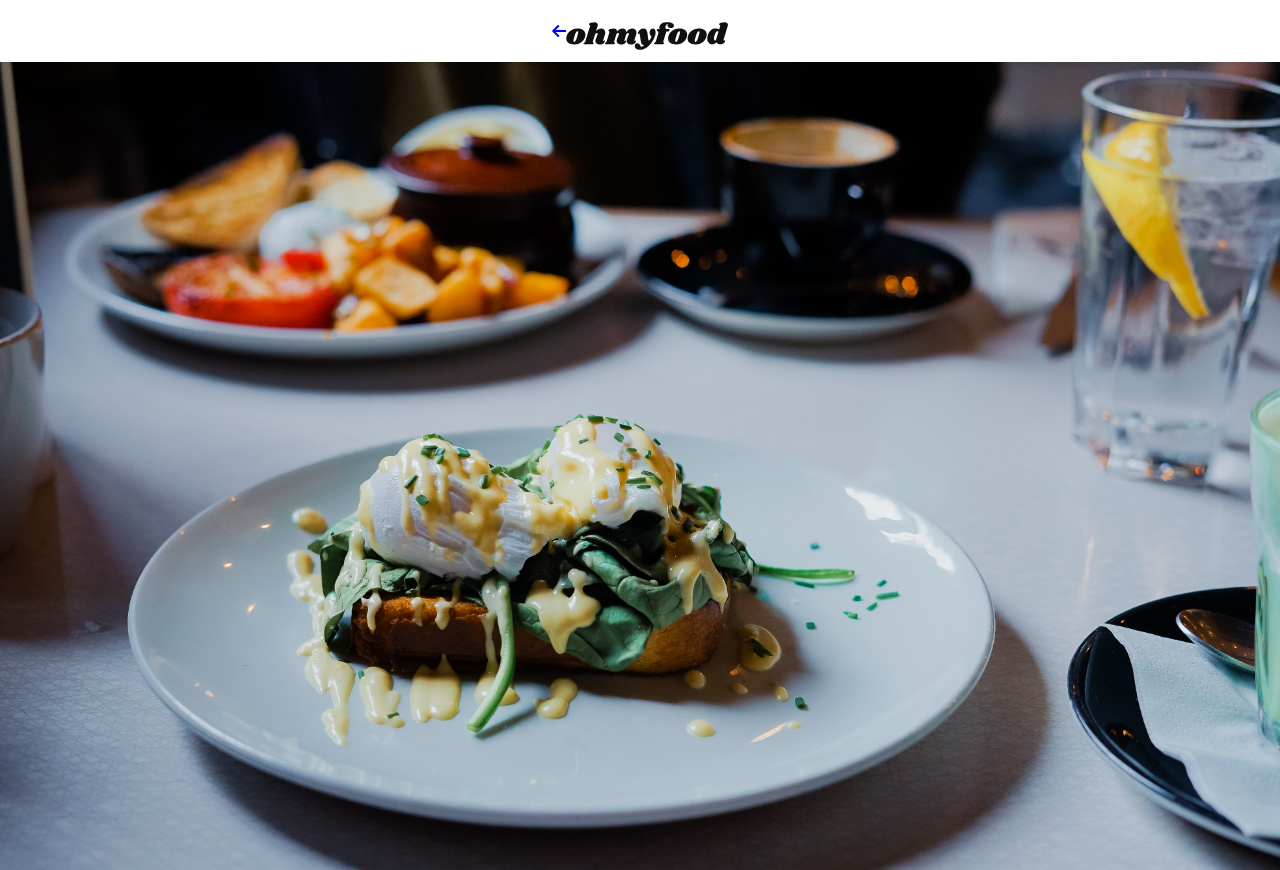
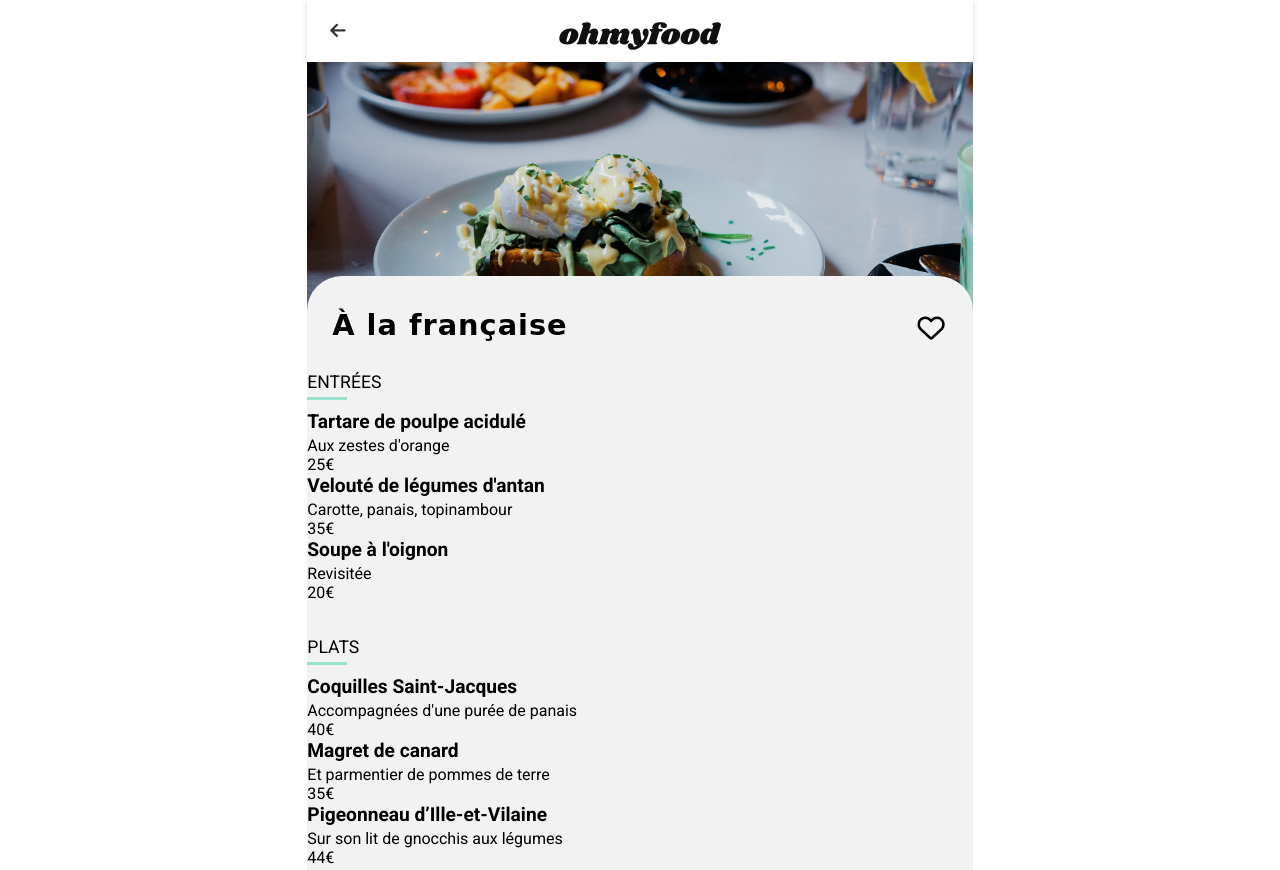
Before and after one commit to MarineFlora/MarineRapeneau_3_11062021, a website: page pages-html/a-la-francaise.html in a window 1280 px wide. Shown: the top 870 px of the page. Drawn offline with Linux system fonts and the light colour scheme; a web font is replaced by a local one.

Commit message:
mise en forme menu-heading

```diff
--- a/pages-html/a-la-francaise.html
+++ b/pages-html/a-la-francaise.html
@@ -8,7 +8,7 @@
         <link rel="preconnect" href="https://fonts.gstatic.com">
         <link href="https://fonts.googleapis.com/css2?family=Roboto:wght@100;300;400;500;700;900&display=swap" rel="stylesheet">
         <link href="https://fonts.googleapis.com/css2?family=Shrikhand&display=swap" rel="stylesheet">
-        <link rel="stylesheet" href="../css/prefixed/style.css">
+        <link rel="stylesheet" href="../css/style.css">
         <title>A la française</title>
     </head>
 
--- a/sass/base/_typography.scss
+++ b/sass/base/_typography.scss
@@ -24,6 +24,7 @@ h4 {
     padding-bottom: 15px;
 }
 
+
 .page-link {
     text-decoration: none;
     color: inherit;
--- /dev/null
+++ b/sass/components/_icon.scss
@@ -0,0 +1,41 @@
+.heart-icon {
+    padding-right: 10px;
+    font-size: 1.7em;
+}
+
+
+      /* TEST ANIMATIONS */
+        //&:hover {
+        //    & > .heart-icon__progress-bar {
+        //        transform: scaleY(1);
+         //       animation-name: progress-bar;
+           // opacity: 0;
+           // animation: progress-bar 1000ms both;
+
+       // }
+            //transform: perspective(150px) translateZ(60px);
+      //  transition: transform 500ms ease-in-out;
+         /* TEST ANIMATIONS */
+       // }
+
+       /*
+@keyframes progress-bar {
+    0% {
+        transform: scaleY(0);
+    }
+    15% {
+        transform: scaleY(.7);
+    }
+    30% {
+        transform: scaleY(.28);
+    }
+    50% {
+        transform: scaleY(.63);
+    }
+    85% {
+        opacity:1;
+    }
+    100% {
+        transform: scaleY(1);
+    }
+}*/
--- a/sass/layouts/_header.scss
+++ b/sass/layouts/_header.scss
@@ -8,4 +8,14 @@ header {
     img {
         height: 28px;
     }
+
+    .header__icon {
+        font-size: 1.1em;
+        color: $dark-grey;
+        position: absolute;
+        left: 23px;
+        &:hover {
+            color: $color-tertiary;
+        }
+    }
 }
--- a/sass/main.scss
+++ b/sass/main.scss
@@ -5,10 +5,11 @@
 @import "./base/base";
 @import "./base/typography";
 
-@import "./components/buttons.scss";
+@import "./components/buttons";
+@import "./components/icon";
 
-@import "./layouts/header.scss";
-@import "./layouts/footer.scss";
+@import "./layouts/header";
+@import "./layouts/footer";
 
 @import "./pages/index";
 @import "./pages/menus";
--- a/sass/pages/_index.scss
+++ b/sass/pages/_index.scss
@@ -165,44 +165,5 @@
         justify-content: space-between;
         padding: 15px;
     }
-    &__icon { // a faire passer dans component ?
-        padding-right: 10px;
-        font-size: 1.7em;
 
-       /* TEST ANIMATIONS */
-        //&:hover {
-        //    & > .heart-icon__progress-bar {
-        //        transform: scaleY(1);
-         //       animation-name: progress-bar;
-           // opacity: 0;
-           // animation: progress-bar 1000ms both;
-
-       // }
-            //transform: perspective(150px) translateZ(60px);
-      //  transition: transform 500ms ease-in-out;
-         /* TEST ANIMATIONS */
-       // }
-    }
 }
-
-/*
-@keyframes progress-bar {
-    0% {
-        transform: scaleY(0);
-    }
-    15% {
-        transform: scaleY(.7);
-    }
-    30% {
-        transform: scaleY(.28);
-    }
-    50% {
-        transform: scaleY(.63);
-    }
-    85% {
-        opacity:1;
-    }
-    100% {
-        transform: scaleY(1);
-    }
-}*/
--- a/sass/pages/_menus.scss
+++ b/sass/pages/_menus.scss
@@ -1,4 +1,42 @@
 .photo-restau {
     width: 100%;
+    height: 260px;
     object-fit: cover;
 }
+
+.menu {
+    background-color: $light-grey;
+    border-radius: 35px 35px 0 0 ;
+    margin-top: -50px;
+    width: 100%;
+    position: relative;
+    padding-bottom: map-get($padding-feature-restau, vertical);
+}
+
+.menu-heading {
+    @include flex-align(center) {
+        justify-content: space-between;
+    }
+    padding: 25px 18px 15px 18px;
+    &__title {
+        font-family: 'Shrikhand', cursive;
+        font-size: 1.8em;
+        letter-spacing: 1px;
+    }
+}
+
+.menu-content {
+    padding-bottom: 35px;
+    &__heading {
+        font-size: 1.1em;
+        text-transform: uppercase;
+        font-weight: 400;
+        margin-bottom: 5px;
+    }
+    &__bottombar {
+        width: 40px;
+        height: 3px;
+        background-color: $color-tertiary;
+        margin-bottom: 10px;
+    }
+}
```
Also changed, not shown: index.html (+5 -5 lines), pages-html/la-note-enchantee.html (+1 -1 lines), pages-html/la-palette-du-gout.html (+1 -1 lines), pages-html/le-delice-des-sens.html (+1 -1 lines), css/prefixed/style.css, css/style.css, 1 other file.
